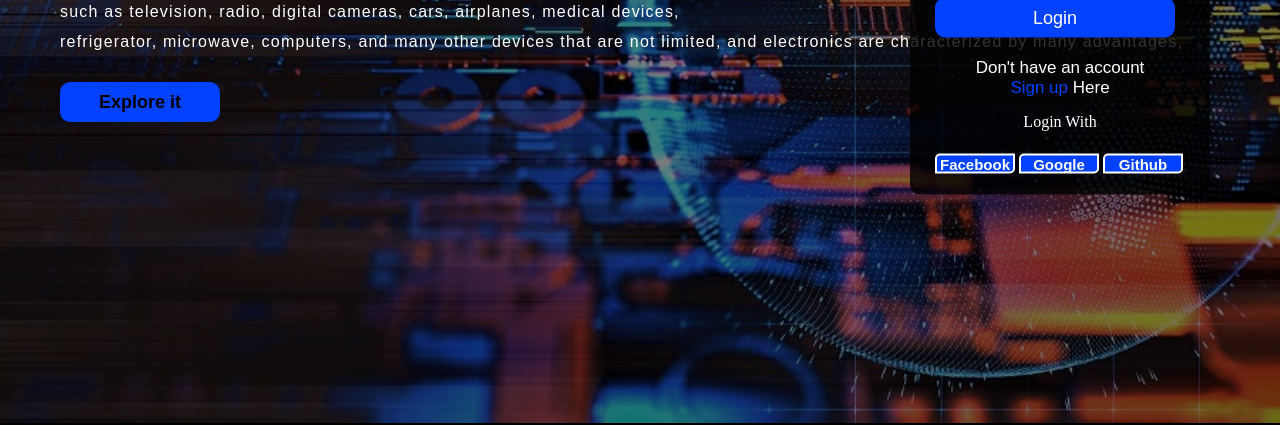
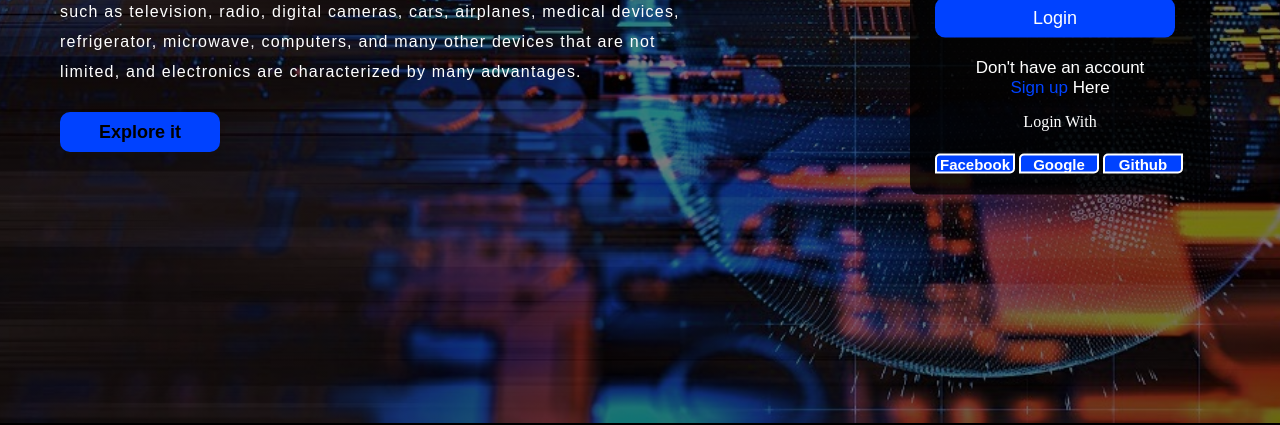
Before and after one commit to Xi-Code/xecbats, a plain HTML site: page index.html in a window 1280 px wide. Shown: the part 377-802 px from the top of the page. Drawn offline with Linux system fonts and the light colour scheme.

Commit message:
Update index.html

```diff
--- a/index.html
+++ b/index.html
@@ -31,7 +31,7 @@
         </div>
          <div class="content">
                 <h1>Computer & <br><span>Electronic</span> <br>Components & Devices</h1>
-                    <p class="par"Electronics have become present in every house, and their use has become very versatile and indispensable, electronics are at the heart of human life from the simplest things he uses and ending with the most complex,<br> such as television, radio, digital cameras, cars, airplanes, medical devices,<br> refrigerator, microwave, computers, and many other devices that are not limited, and electronics are characterized by many advantages,</p>
+                    <p class="par"Electronics have become present in every house, and their use has become very versatile and indispensable, electronics are at the heart of human life from the simplest things he uses and ending with the most complex,<br> such as television, radio, digital cameras, cars, airplanes, medical devices,<br> refrigerator, microwave, computers, and many other devices that are not<br> limited, and electronics are characterized by many advantages.</p>
 
                  <button class="cn"><a href="#">Explore it</a></button>
 
```
